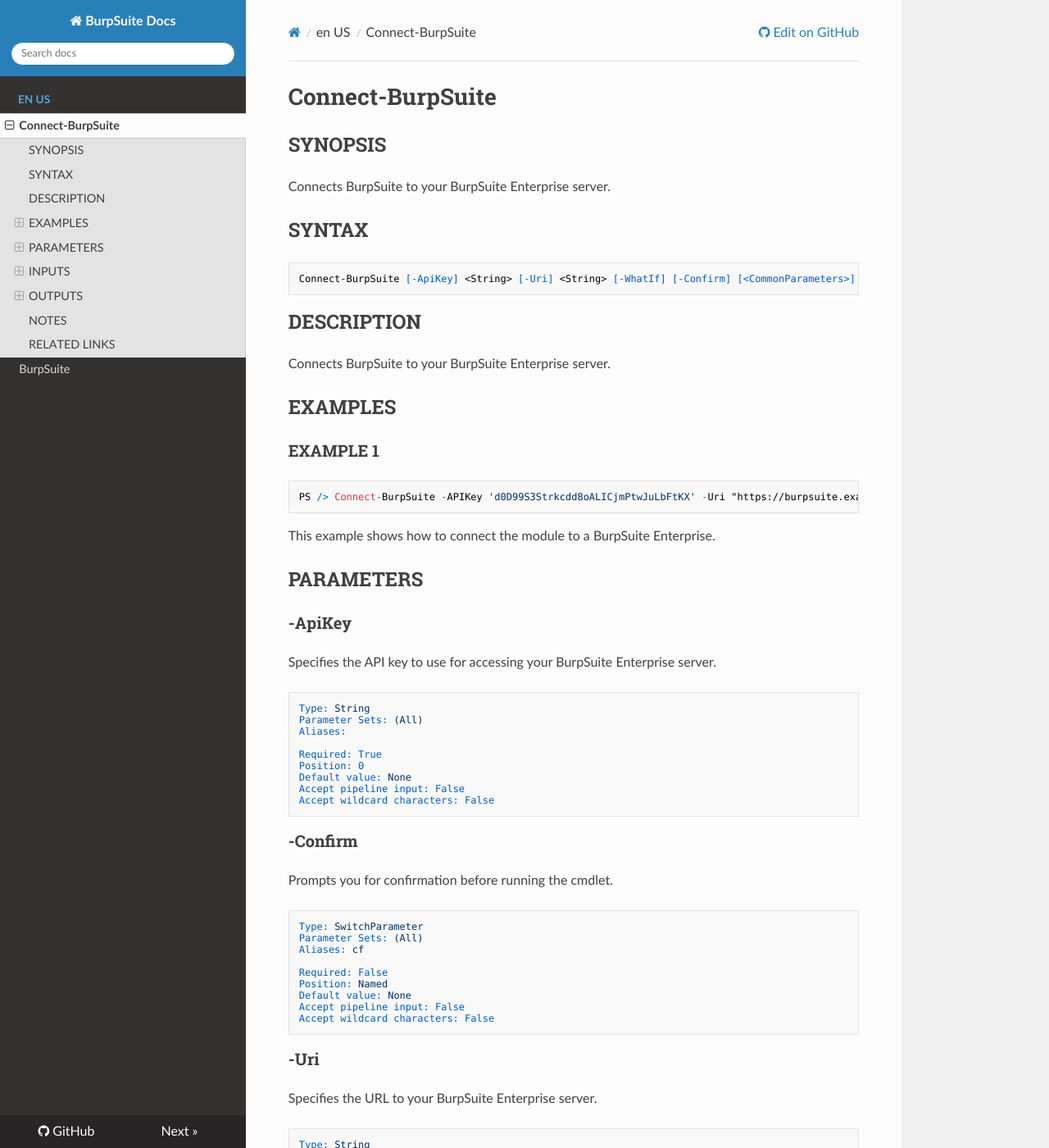
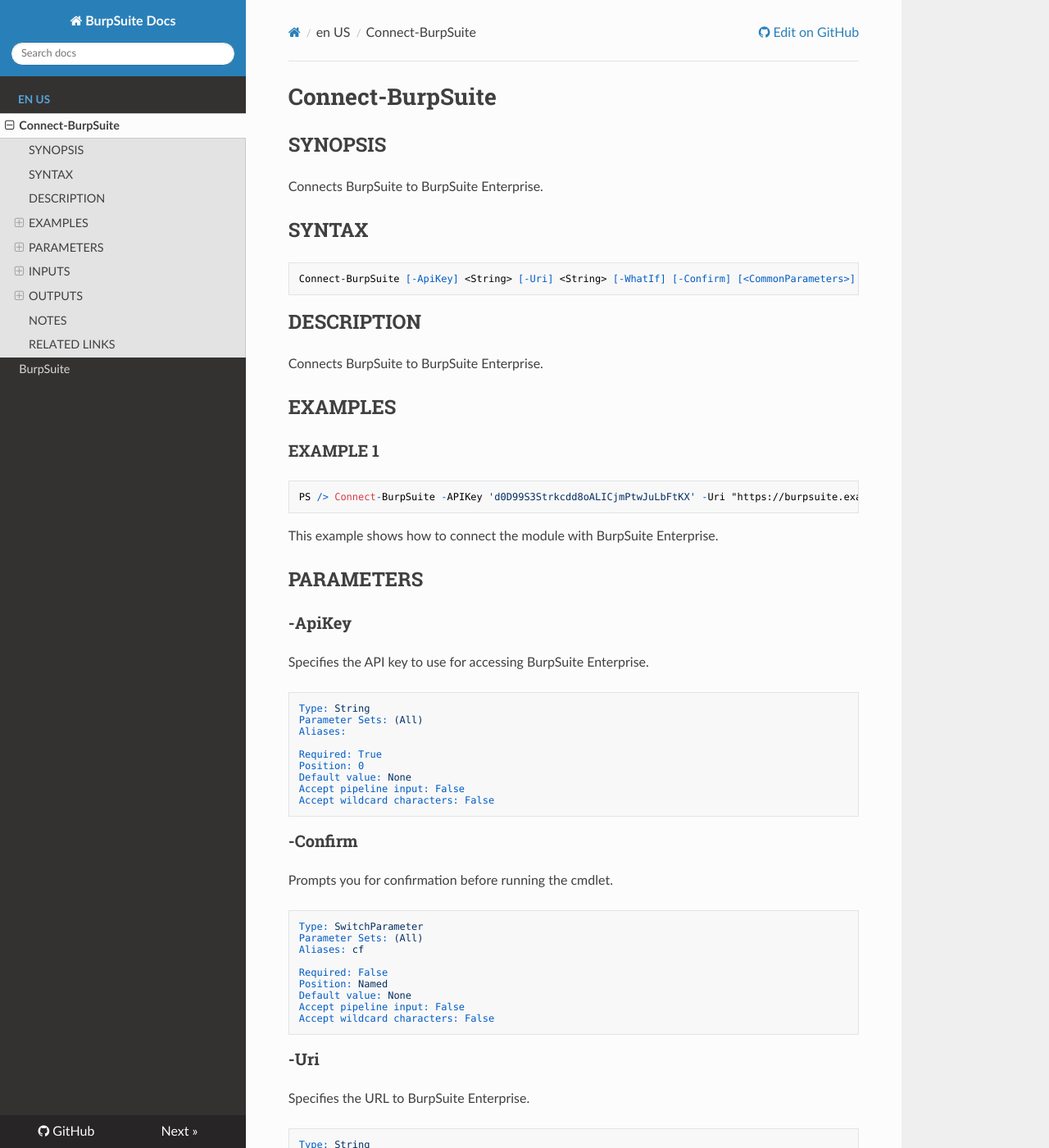
Before and after one commit to juniinacio/BurpSuite, an MkDocs documentation site: the page built from docs/en-US/Connect-BurpSuite.md, in a window 1280 px wide and 1400 px high. Shown: the whole window at 82% size. Built offline with MkDocs 1.6.1, drawn with Linux system fonts in a browser that asks for light colours; nearby versions of some CDN libraries.

Commit message:
Update help

````diff
--- a/docs/en-US/Connect-BurpSuite.md
+++ b/docs/en-US/Connect-BurpSuite.md
@@ -8,7 +8,7 @@ schema: 2.0.0
 # Connect-BurpSuite
 
 ## SYNOPSIS
-Connects BurpSuite to your BurpSuite Enterprise server.
+Connects BurpSuite to BurpSuite Enterprise.
 
 ## SYNTAX
 
@@ -17,7 +17,7 @@ Connect-BurpSuite [-ApiKey] <String> [-Uri] <String> [-WhatIf] [-Confirm] [<Comm
 ```
 
 ## DESCRIPTION
-Connects BurpSuite to your BurpSuite Enterprise server.
+Connects BurpSuite to BurpSuite Enterprise.
 
 ## EXAMPLES
 
@@ -26,12 +26,12 @@ Connects BurpSuite to your BurpSuite Enterprise server.
 PS /> Connect-BurpSuite -APIKey 'd0D99S3Strkcdd8oALICjmPtwJuLbFtKX' -Uri "https://burpsuite.example.org"
 ```
 
-This example shows how to connect the module to a BurpSuite Enterprise.
+This example shows how to connect the module with BurpSuite Enterprise.
 
 ## PARAMETERS
 
 ### -ApiKey
-Specifies the API key to use for accessing your BurpSuite Enterprise server.
+Specifies the API key to use for accessing BurpSuite Enterprise.
 
 ```yaml
 Type: String
@@ -61,7 +61,7 @@ Accept wildcard characters: False
 ```
 
 ### -Uri
-Specifies the URL to your BurpSuite Enterprise server.
+Specifies the URL to BurpSuite Enterprise.
 
 ```yaml
 Type: String
````
